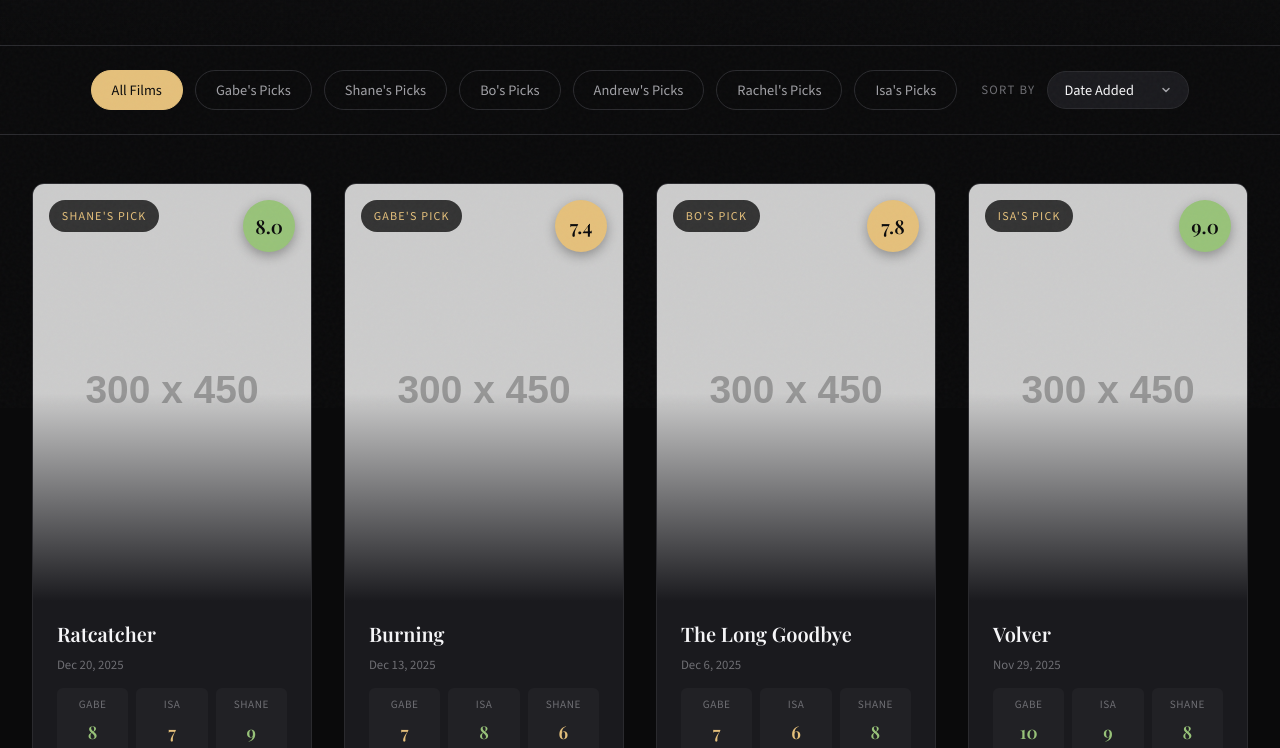
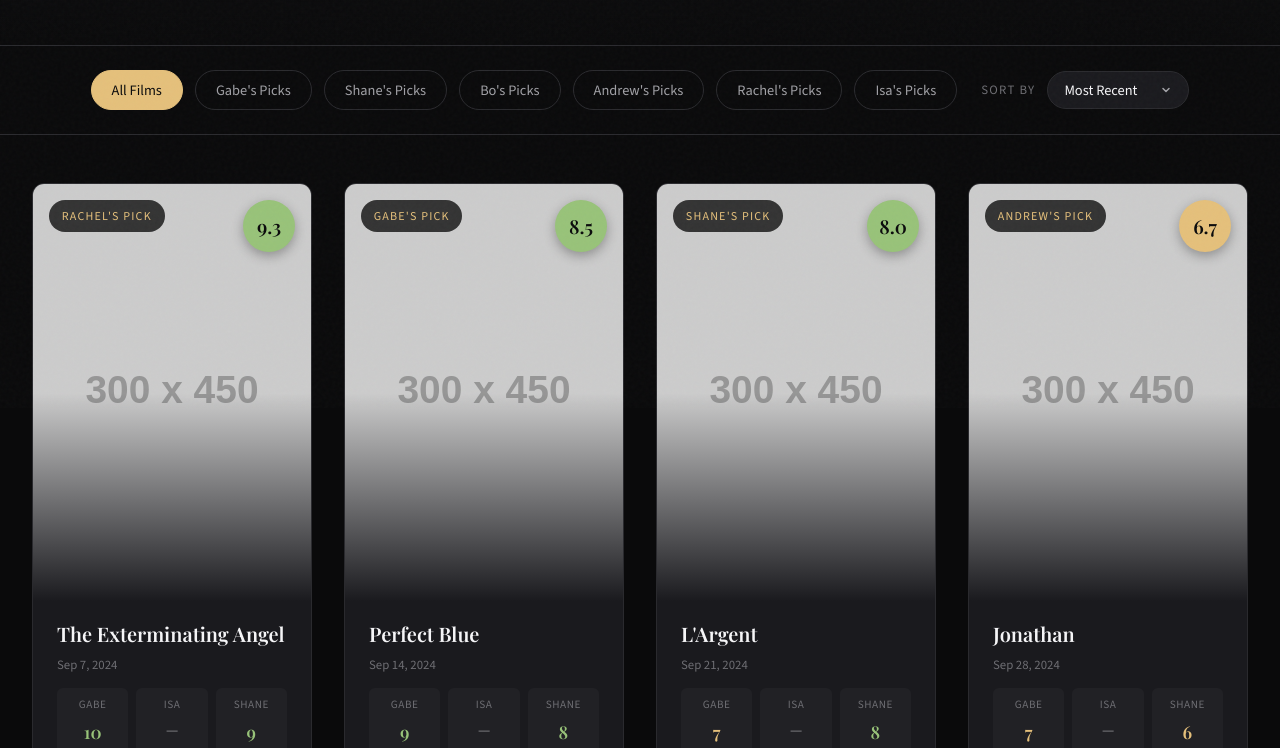
Before and after one commit to GabeJacobs/Movie-Club-Website, a plain HTML site: page index.html in a window 1280 px wide. Shown: the part 392-1140 px from the top of the page. Drawn offline with nearby package versions, Linux system fonts and the light colour scheme; no server answers; placeholder pictures from the web are drawn by us.

Commit message:
Ordering

```diff
--- a/index.html
+++ b/index.html
@@ -52,7 +52,8 @@
         <div class="sort-container">
             <label class="sort-label" for="sort-select">Sort by</label>
             <select class="sort-select" id="sort-select">
-                <option value="date-desc">Date Added</option>
+                <option value="date-asc">Most Recent</option>
+                <option value="date-desc">Oldest First</option>
                 <option value="rating-desc">Highest Rated</option>
                 <option value="rating-asc">Lowest Rated</option>
                 <option value="title-asc">Title A–Z</option>
--- a/posters.js
+++ b/posters.js
@@ -18,7 +18,7 @@ const titleMappings = {
     "La Llorona": { title: "La Llorona", year: "2019" },
     "Point Blank": { title: "Point Blank", year: "1967" },
     "Ghost in the Shell": { imdbId: "tt0113568" },
-    "Jonathan": { title: "Jonathan", year: "2018" },
+    "Jonathan": { title: "Jonathan", year: "1970" },
     "Cold War": { title: "Cold War", year: "2018" },
     "The Wild Robot": { title: "The Wild Robot", year: "2024" },
     "Cries and Whispers": { imdbId: "tt0069467" },
--- a/script.js
+++ b/script.js
@@ -31,7 +31,7 @@ function getAllMovies() {
 }
 
 // Current sort and filter state
-let currentSort = 'date-desc';
+let currentSort = 'date-asc';
 let currentYear = 'all';
 let sortedMovies = [];
 
@@ -265,7 +265,7 @@ function setupSort() {
 // Initialize
 document.addEventListener('DOMContentLoaded', () => {
     // Initialize with default sort (most recent first)
-    sortMovies('date-desc');
+    sortMovies('date-asc');
     renderMovies();
     setupFilters();
     setupSort();
```
